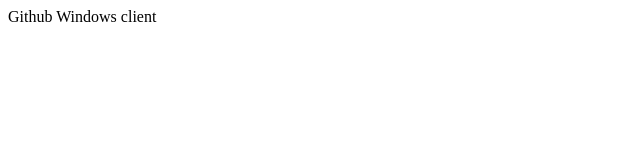
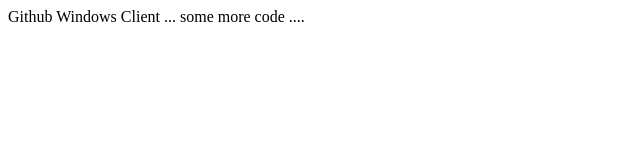
Before and after one commit to Planrep/Planreptest2, a plain HTML site: page WebContent/index.html in a window 1280 px wide. Shown: the whole page, without its empty margins (0-640 px from the left). Drawn offline with Linux system fonts and the light colour scheme.

Commit message:
adding some more code to index.html
adding some more code to index.html

```diff
--- a/WebContent/index.html
+++ b/WebContent/index.html
@@ -5,6 +5,7 @@
 <title>Insert title here</title>
 </head>
 <body>
-	Github Windows client
+	Github Windows Client
+	... some more code ....
 </body>
 </html>
```
